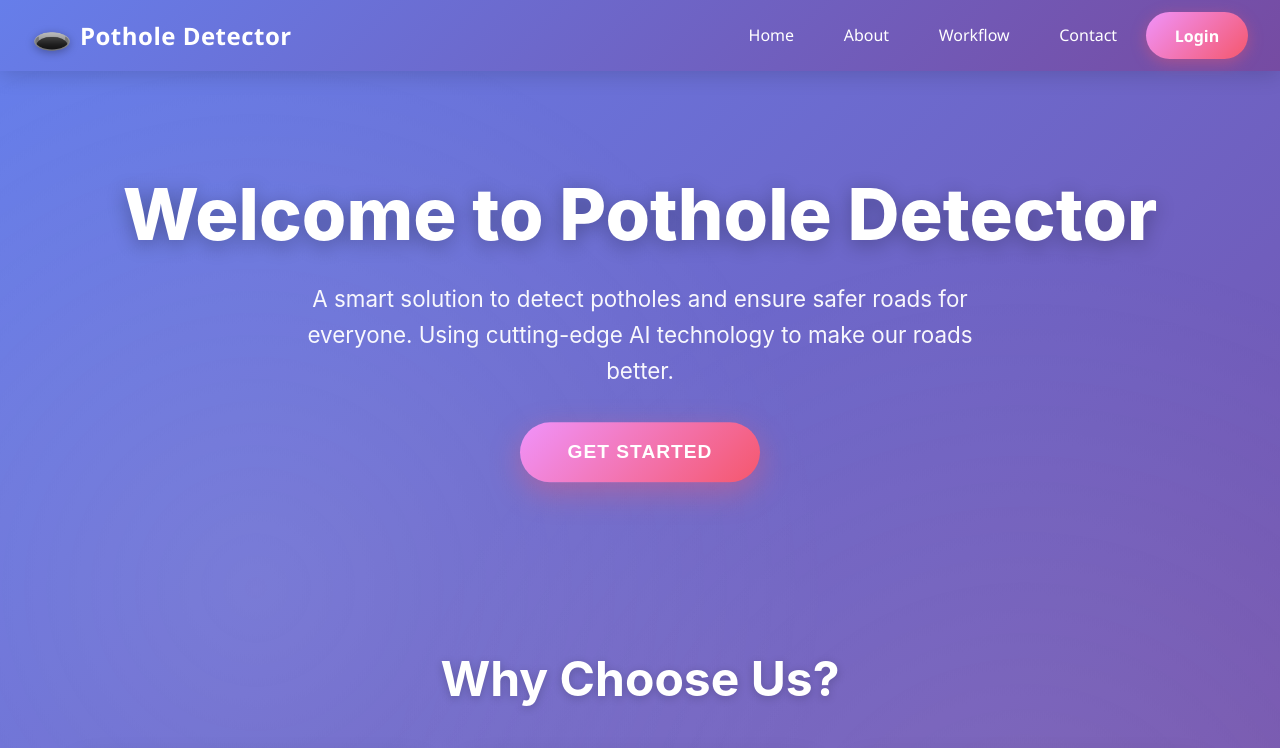
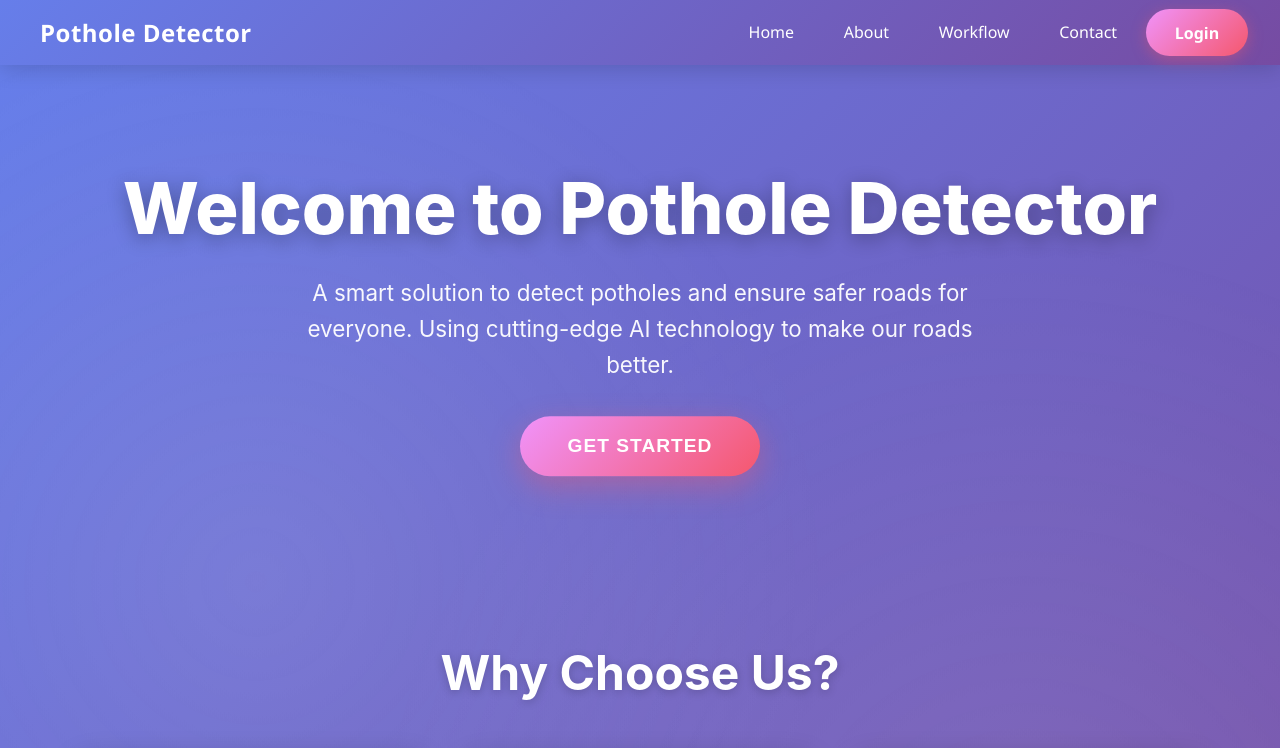
Before and after one commit to sk-inthiyaz/pothole-detection, a React (Create React App) app in the folder login-page/: page / in a window 1280 px wide. Shown: the top 748 px of the page. Built offline with nearby package versions, Linux system fonts and the light colour scheme.

Commit message:
Refractor:removed icon

```diff
--- a/login-page/src/Navbar.js
+++ b/login-page/src/Navbar.js
@@ -38,7 +38,7 @@ const Navbar = ({ isLoggedIn, handleLogout }) => {
     <nav className="navbar">
       <div className="navbar-container">
         <Link to="/" className="logo" onClick={closeMenu}>
-          <span className="logo-icon">🕳️</span>
+          <span className="logo-icon"></span>
           <span className="logo-text">Pothole Detector</span>
         </Link>
 
```
